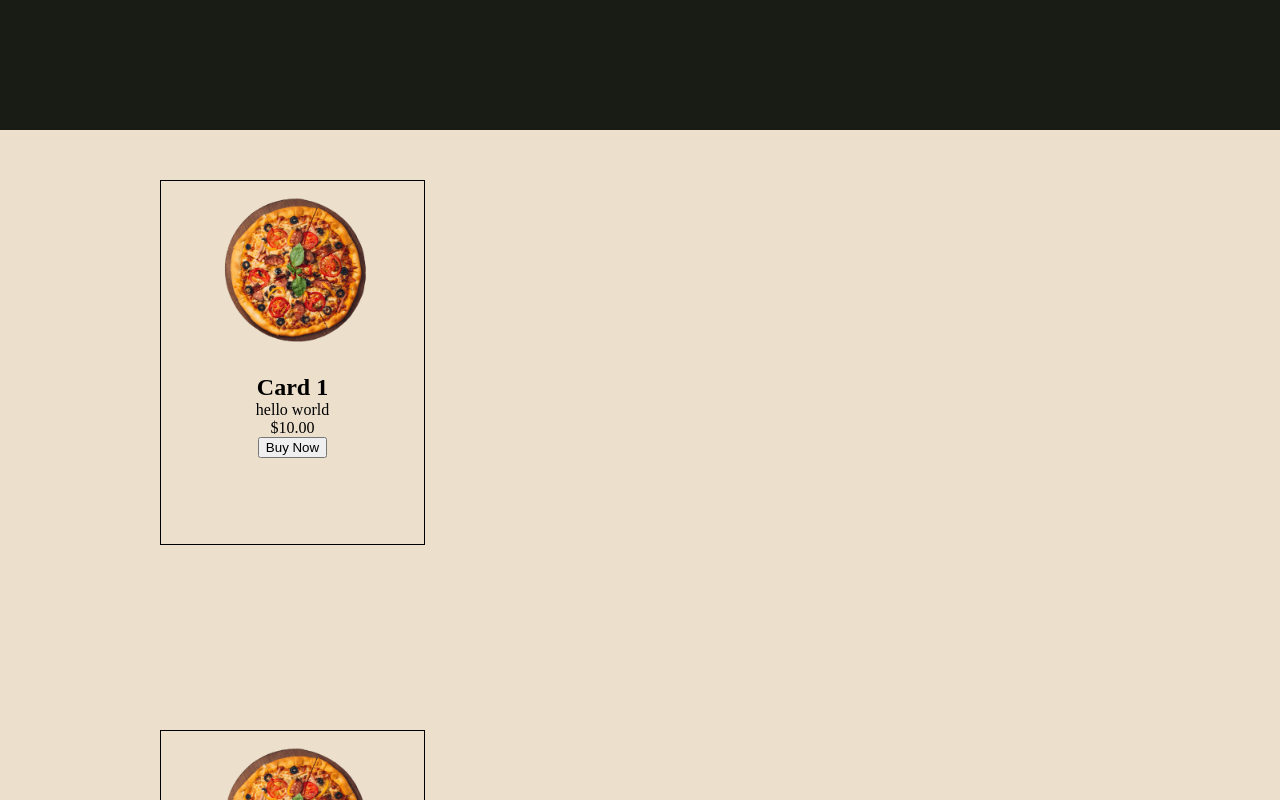
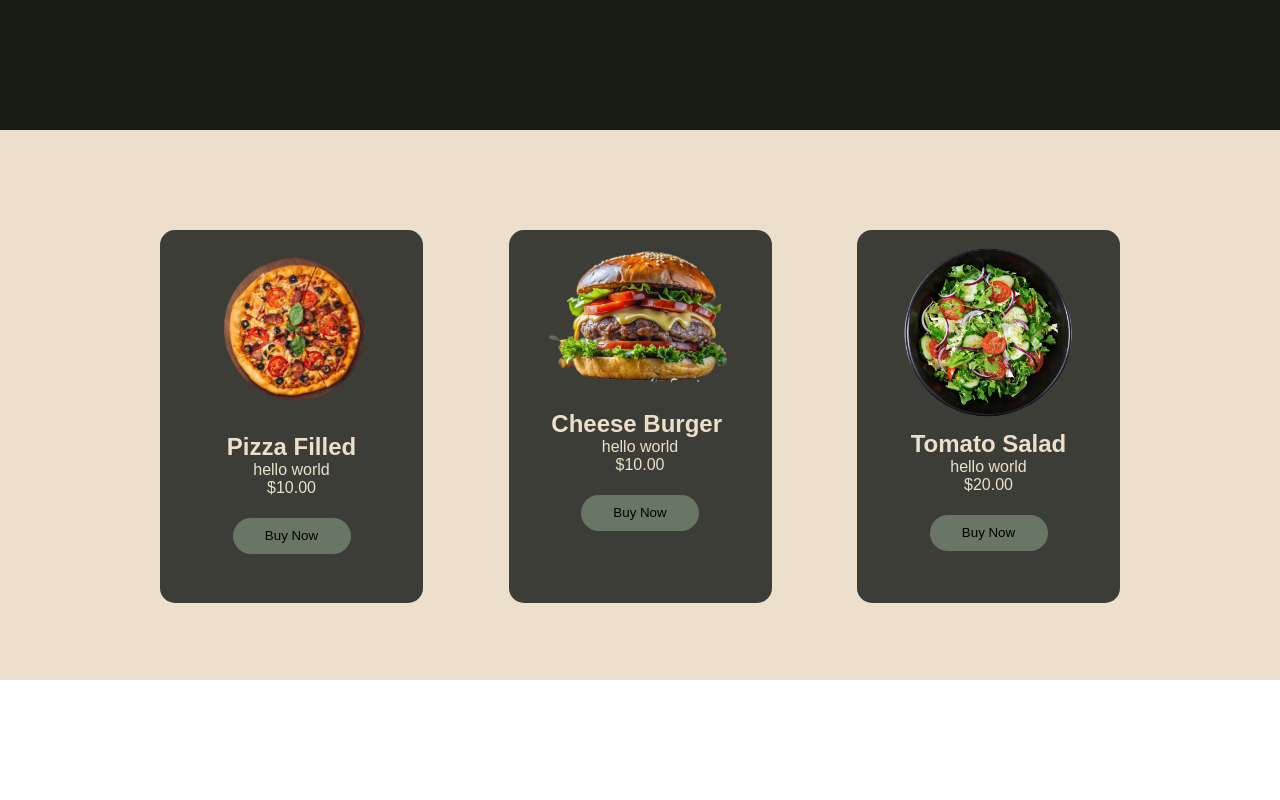
Before and after one commit to ZakariaElkhadir/Food-Ordering-System, a React (Vite) app: page / in a window 1280 px wide. Shown: the part 620-1420 px from the top of the page. After the commit the page ends 1300 px from the top, so only its background shows below. Built offline with nearby package versions, Linux system fonts and the light colour scheme.

Commit message:
section-card

```diff
--- a/src/App.css
+++ b/src/App.css
@@ -9,7 +9,7 @@ body, ul, li, a, h1, h2, h3, p {
   text-decoration: none;
 }
 
-header, .container, .card-container{
+header, .container,.cards{
   padding-left: 160px;
   padding-right: 160px;
 }
--- a/src/Cards/CardItem.tsx
+++ b/src/Cards/CardItem.tsx
@@ -1,20 +1,30 @@
 import Card from "./Cards";
-
+import pizza from '../assets/food-images/pizza.png'
+import burger from '../assets/food-images/cheeseburger.png'
+import salad from '../assets/food-images/salad.png'
 function CardItem() {
     return (
-        <div>
+        <div className="cards">
             <Card
-                title="Card 1"
+                title="Pizza Filled"
                 description="hello world"
-                image="https://www.youtube.com/"
+                image={pizza}
                 price="$10.00"
             />
+
              <Card
-                title="Card 1"
+                title="Cheese Burger "
                 description="hello world"
-                image="https://www.youtube.com/"
+                image={burger}
                 price="$10.00"
             />
+
+            <Card
+            title="Tomato Salad"
+            description="hello world"
+            image={salad}
+            price="$20.00"/>
+
         </div>
     );
 }
--- a/src/Cards/Cards.scss
+++ b/src/Cards/Cards.scss
@@ -1,11 +1,30 @@
+$card-bg: #3C3D37;
 .card-container{
     height: 500px;
-
+    font-family: Arial, Helvetica, sans-serif;
+    color: #ECDFCC;
 
     .card{
     width: 263px;
     height: 363px;
-    border: 1px solid black;
+    border: none;
     text-align: center;
     margin-top: 50px;
+    padding-top: 10px;
+    background-color: $card-bg;
+    border-radius: 15px;
+    button{
+        background-color: #697565;
+        border: none;
+        width: 118px;
+        height: 36px;
+        border-radius: 50px;
+        margin-top: 1.3rem;
+    }
 }}
+.cards {
+    padding-top: 50px;
+    display: flex;
+    flex-direction: row;
+    justify-content: space-between;
+}
--- a/src/Cards/Cards.tsx
+++ b/src/Cards/Cards.tsx
@@ -1,5 +1,5 @@
 import './Cards.scss';
-import pizza from '../assets/food-images/pizza.png'
+
 interface CardProps {
     image: string;
     title: string;
@@ -11,7 +11,7 @@ function Card({ image, title, description, price }: CardProps) {
     return (
         <section className='card-container'>
             <div className="card">
-                {image && <img src={pizza} width={200} alt={title} />}
+                {image && <img src={image} width={200} alt={title} />}
                 <h2>{title}</h2>
                 <p>{description}</p>
                 <p>{price}</p>
--- a/src/HeroSection/HeroSection.scss
+++ b/src/HeroSection/HeroSection.scss
@@ -21,8 +21,9 @@ $btn-bg: #FF8C04;
         h2{
             font-size: 60px;
             @extend .inter;
-            padding-top: 0;
+            margin-top: 10px;
             margin: 60px;
+
 
 
         }
```
